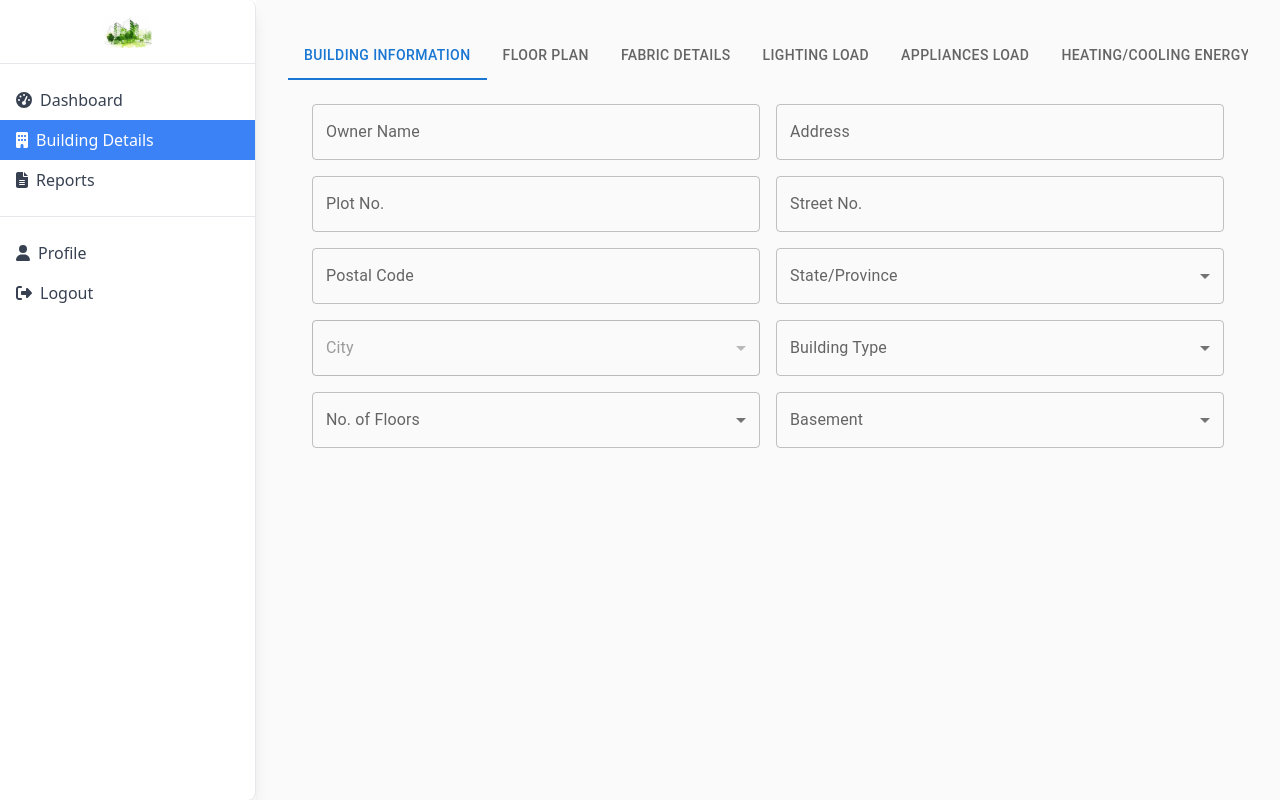
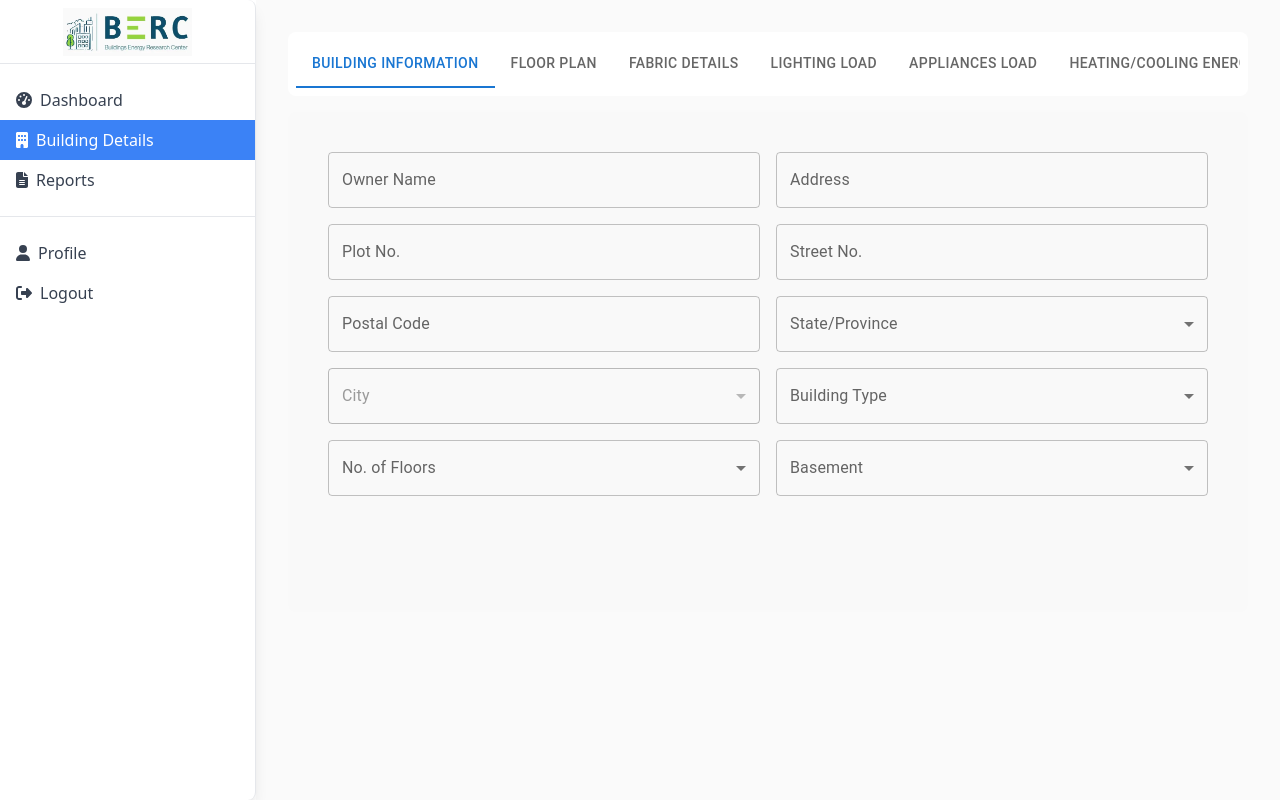
Before and after one commit to mianfarooqazam/building-performance-database, a React (Vite) app: page /building-details in a window 1280 px wide. Built offline with nearby package versions, Linux system fonts and the light colour scheme.

Commit message:
UI Improved

```diff
--- a/src/components/Sidebar.jsx
+++ b/src/components/Sidebar.jsx
@@ -7,7 +7,7 @@ import {
   faUser,
   faSignOutAlt,
 } from '@fortawesome/free-solid-svg-icons';
-import logo from '../assets/bg.jpeg';
+import logo from '../assets/berc-logo.webp';
 
 function Sidebar() {
   const location = useLocation();
@@ -15,7 +15,7 @@ function Sidebar() {
   return (
     <div className="w-64 h-screen bg-white fixed overflow-hidden shadow-lg rounded-tr-lg rounded-br-lg border-r border-gray-200">
       <div className="flex items-center justify-center h-16 border-b">
-        <img src={logo} alt="Logo" className="h-8" />
+        <img src={logo} alt="Logo" className="h-12" /> {/* Increased the logo size */}
       </div>
       <ul className="mt-4">
         <li className={`px-4 py-2 ${location.pathname === '/' ? 'bg-blue-500 text-white rounded-tr-lg' : 'text-gray-700'}`}>
--- a/src/pages/BuildingDetails.jsx
+++ b/src/pages/BuildingDetails.jsx
@@ -13,27 +13,50 @@ function BuildingDetails() {
   const [value, setValue] = useState(0);
 
   const handleChange = (newValue) => {
-    setValue(newValue);
+    setValue(newValue); // Removed the 'event' parameter
   };
 
   return (
     <div className="p-4">
+      {/* Red background wrapper for the entire tabs section */}
+      <div className="bg-white p-2 rounded-lg">
         <Tabs
           value={value}
-        onChange={(event, newValue) => handleChange(newValue)} // Keep event but not necessary to use it
+          onChange={(event, newValue) => handleChange(newValue)}
           aria-label="Building Details Tabs"
           indicatorColor="primary"
+          textColor="primary"
+          variant="scrollable" // Allow scrolling if tabs overflow
+          scrollButtons="auto" // Auto show scroll buttons if needed
+          TabIndicatorProps={{
+            style: {
+              backgroundColor: '#1976D2', // Custom indicator color
+            },
+          }}
         >
-        <Tab label="Building Information" />
-        <Tab label="Floor Plan" />
-        <Tab label="Fabric Details" />
-        <Tab label="Lighting Load" />
-        <Tab label="Appliances Load" />
-        <Tab label="Heating/Cooling Energy" />
-        <Tab label="EUI" />
-        <Tab label="Cost and CO" />
+          {/* Applying custom styles to the individual tabs */}
+          <Tab label="Building Information" className={`${value === 0 ? 'bg-blue-100 rounded-lg' : ''}`} />
+          <Tab label="Floor Plan" className={`${value === 1 ? 'bg-blue-100 rounded-lg' : ''}`} />
+          <Tab label="Fabric Details" className={`${value === 2 ? 'bg-blue-100 rounded-lg' : ''}`} />
+          <Tab label="Lighting Load" className={`${value === 3 ? 'bg-blue-100 rounded-lg' : ''}`} />
+          <Tab label="Appliances Load" className={`${value === 4 ? 'bg-blue-100 rounded-lg' : ''}`} />
+          <Tab label="Heating/Cooling Energy" className={`${value === 5 ? 'bg-blue-100 rounded-lg' : ''}`} />
+          <Tab label="EUI" className={`${value === 6 ? 'bg-blue-100 rounded-lg' : ''}`} />
+          <Tab label="Cost and CO" className={`${value === 7 ? 'bg-blue-100 rounded-lg' : ''}`} />
         </Tabs>
+      </div>
 
+      {/* Tab Panels with scrollable view */}
+      <Box
+        sx={{
+          height: '500px', // You can adjust this height as needed
+          overflowY: 'auto',
+          padding: 2,
+          marginTop: 2,
+          backgroundColor: '#f9f9f9',
+          borderRadius: '8px',
+        }}
+      >
         <Box role="tabpanel" hidden={value !== 0}>
           <BuildingInformation />
         </Box>
@@ -58,6 +81,7 @@ function BuildingDetails() {
         <Box role="tabpanel" hidden={value !== 7}>
           <CostAndCO />
         </Box>
+      </Box>
     </div>
   );
 }
```
Also changed, not shown: src/assets/berc-logo.webp (added), src/assets/bg.jpeg (deleted). Lines whose indentation alone changed are shown as unchanged.
